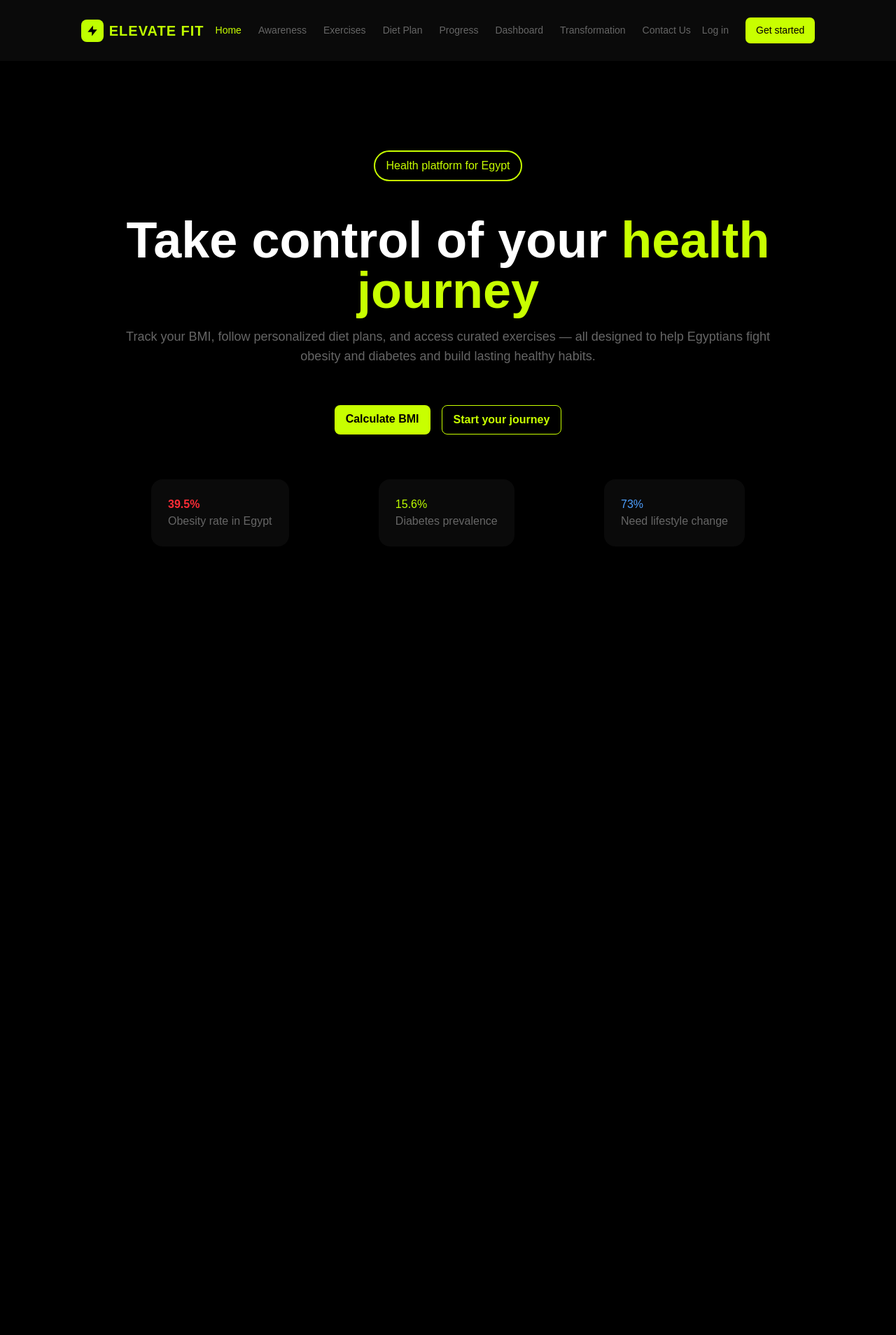
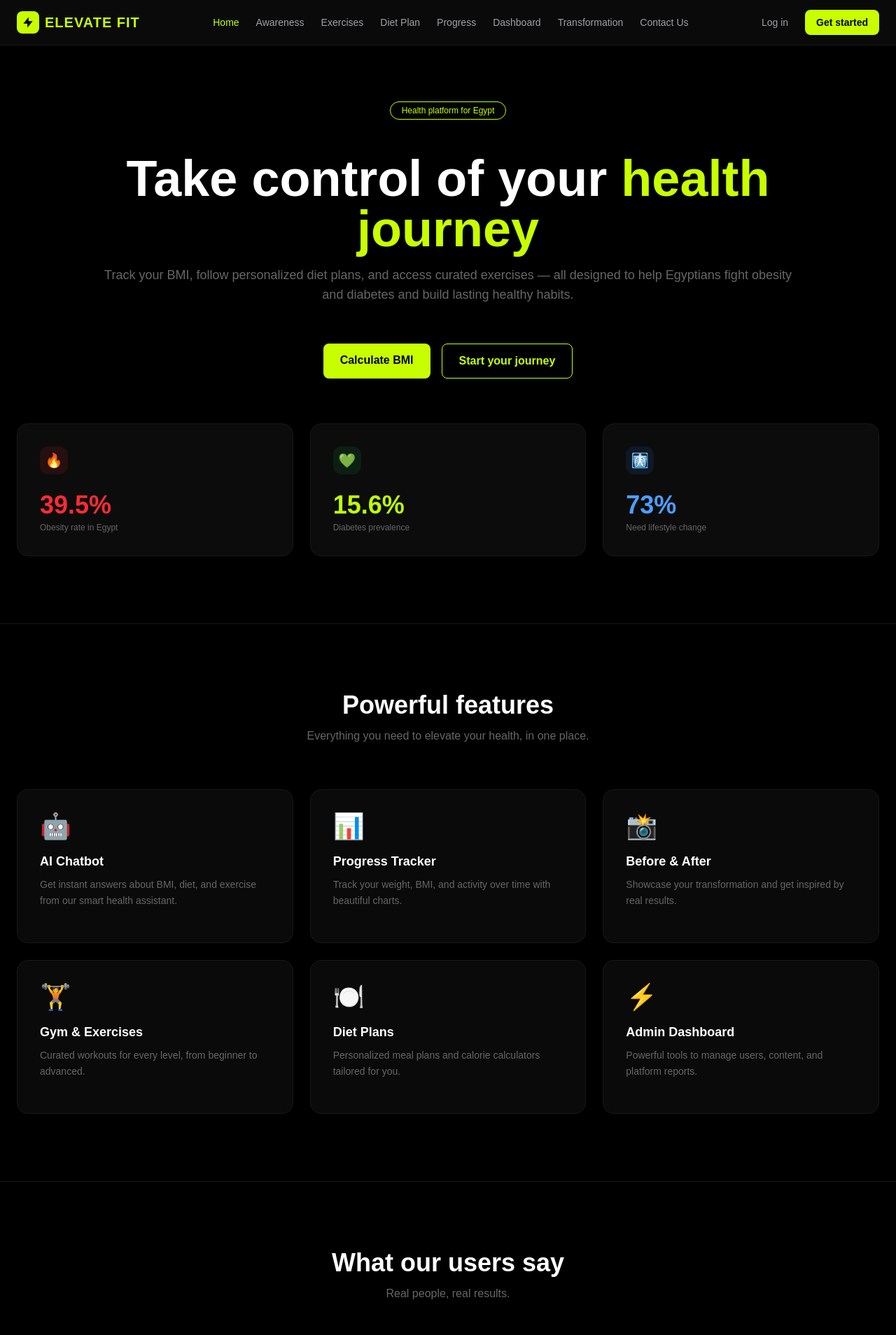
Before and after one commit to nhahub/NHA-4-205, a React (Vite) app: page / in a window 1280 px wide. Shown: the top 1908 px of the page at 70% size. Before the commit the page ends 1477 px from the top, so only its background shows below. Built offline with nearby package versions, Linux system fonts and the light colour scheme.

Commit message:
Fix: configure Tailwind v4 and update Navbar design

```diff
--- a/src/components/Navbar.jsx
+++ b/src/components/Navbar.jsx
@@ -3,39 +3,42 @@ import { NavLink } from 'react-router-dom'
 
 const Navbar = () => {
   return (
-    <>
-    <nav>
+    <nav className="sticky top-0 z-50 bg-[#0a0a0a] border-b border-zinc-900 w-full">
+      <div className="max-w-7xl mx-auto px-6 h-16 flex items-center justify-between">
+
 
         <div className="flex items-center gap-2 font-black text-xl tracking-wider select-none">
-        <div className="bg-[#bfff00] text-black p-1.5 rounded-lg flex items-center justify-center">
+          <div className="bg-[#c8ff00] text-black p-1.5 rounded-lg flex items-center justify-center">
             <svg className="w-5 h-5" fill="currentColor" viewBox="0 0 24 24">
               <path d="M13 10V3L4 14h7v7l9-11h-7z" />
             </svg>
           </div>
-        <span className="text-[#bfff00]">ELEVATE FIT</span>
-      </div >
-
-
-      <div className="flex items-center gap-6 text-[14px]">
-      <NavLink to="/">Home</NavLink>
-      <NavLink to="/awareness">Awareness</NavLink>
-      <NavLink to="/exercises">Exercises</NavLink>
-      <NavLink to="/diet">Diet Plan</NavLink>
-      <NavLink to="/progress">Progress</NavLink>
-      <NavLink to="/dashboard">Dashboard</NavLink>
-      <NavLink to="/transformation">Transformation</NavLink>
-      <NavLink to="/contact">Contact Us</NavLink>
+          <span className="text-[#c8ff00]">ELEVATE FIT</span>
         </div>
 
 
-      <div className="flex items-center gap-6 text-[14px]">
-      <NavLink to="/login">Log in</NavLink>
-      <div className="getstarted">
-      <NavLink to="/register">Get started</NavLink>
+
+        <div className="flex items-center gap-6 text-sm">
+          <NavLink to="/" className="text-zinc-400 hover:text-white transition duration-200 [&.active]:text-[#c8ff00] [&.active]:font-medium">Home</NavLink>
+          <NavLink to="/awareness" className="text-zinc-400 hover:text-white transition duration-200 [&.active]:text-[#c8ff00] [&.active]:font-medium">Awareness</NavLink>
+          <NavLink to="/exercises" className="text-zinc-400 hover:text-white transition duration-200 [&.active]:text-[#c8ff00] [&.active]:font-medium">Exercises</NavLink>
+          <NavLink to="/diet" className="text-zinc-400 hover:text-white transition duration-200 [&.active]:text-[#c8ff00] [&.active]:font-medium">Diet Plan</NavLink>
+          <NavLink to="/progress" className="text-zinc-400 hover:text-white transition duration-200 [&.active]:text-[#c8ff00] [&.active]:font-medium">Progress</NavLink>
+          <NavLink to="/dashboard" className="text-zinc-400 hover:text-white transition duration-200 [&.active]:text-[#c8ff00] [&.active]:font-medium">Dashboard</NavLink>
+          <NavLink to="/transformation" className="text-zinc-400 hover:text-white transition duration-200 [&.active]:text-[#c8ff00] [&.active]:font-medium">Transformation</NavLink>
+          <NavLink to="/contact" className="text-zinc-400 hover:text-white transition duration-200 [&.active]:text-[#c8ff00] [&.active]:font-medium">Contact Us</NavLink>
         </div>
+
+
+        <div className="flex items-center gap-6 text-sm">
+          <NavLink to="/login" className="text-zinc-400 hover:text-white">Log in</NavLink>
+          <NavLink to="/register" className="bg-[#c8ff00] text-black font-bold px-4 py-2 rounded-lg hover:bg-[#a8d000] transition duration-300">
+            Get started
+          </NavLink>
+        </div>
+
       </div>
     </nav>
-    </>
   )
 }
 
--- a/src/index.css
+++ b/src/index.css
@@ -1,42 +1,9 @@
+
 @import "tailwindcss";
-
-.active {
-  color: var(--accent);
-  font-weight: 500;
-  color: #c8ff00;
-}
-nav {
-  position: sticky;
-  top: 0;
-  a{
-    text-decoration: none;
-    color:#666;
-  }
-  display: flex;
-  justify-content: center;
-  gap: 16px;
-  margin-bottom: 32px;
-  padding: 25px;
-  @media (max-width: 1024px) {
-    gap: 8px;
-    margin-bottom: 20px;
-  }
-  background-color: #0a0a0a;
-}
-
-body {
-  background-color: #000000;
-
-  font-family: Arial, sans-serif;
+html, body {
+  background-color: #000000 !important;
+  color: #ffffff;
   margin: 0;
   padding: 0;
+  font-family: Arial, sans-serif;
 }
-.getstarted{
-  a{
-    color: #000000;
-  }
-  border:  solid #c8ff00;
-  background-color: #c8ff00;
-  border-radius: 7px;
-  padding: 5px 12px;
-}
--- a/src/pages/Home.jsx
+++ b/src/pages/Home.jsx
@@ -1,146 +1,170 @@
 import React from 'react'
+
+const FeatureData = [
+  {
+    id: 1,
+    icon: "🤖",
+    title: "AI Chatbot",
+    description: "Get instant answers about BMI, diet, and exercise from our smart health assistant."
+  },
+  {
+    id: 2,
+    icon: "📊",
+    title: "Progress Tracker",
+    description: "Track your weight, BMI, and activity over time with beautiful charts."
+  },
+  {
+    id: 3,
+    icon: "📸",
+    title: "Before & After",
+    description: "Showcase your transformation and get inspired by real results."
+  },
+  {
+    id: 4,
+    icon: "🏋️",
+    title: "Gym & Exercises",
+    description: "Curated workouts for every level, from beginner to advanced."
+  },
+  {
+    id: 5,
+    icon: "🍽️",
+    title: "Diet Plans",
+    description: "Personalized meal plans and calorie calculators tailored for you."
+  },
+  {
+    id: 6,
+    icon: "⚡",
+    title: "Admin Dashboard",
+    description: "Powerful tools to manage users, content, and platform reports."
+  }
+]
+const testimonialsData = [
+  { id: 1, initial: "AH",
+      name: "Ahmed Hassan",
+      review: '"Elevate Fit helped me lose 12kg in 4 months. The BMI tracker kept me accountable every single day."'
+  },
+
+  { id: 2, initial: "MS",
+      name: "Mona Salah",
+      review: '"The diet plans are realistic and made for Egyptian food. I finally got my blood sugar under control."'
+  },
+
+  { id: 3, initial: "KA",
+    name: "Karim Adel",
+    review: '"The AI chatbot answers all my questions instantly. Best fitness platform I have ever used."'
+  },
+];
 
 const Home = () => {
   return (
     <>
     {/* Hero section*/}
-    <div className="flex flex-col items-center text-center px-6 pt-24 pb-16 max-w-5xl mx-auto">
-    <span className="text-[#c8ff00] border-[#c8ff00] border-2 px-4 py-2 rounded-full">Health platform for Egypt</span>
+    <div className="flex flex-col items-center text-center px-2 pt-20 pb-16 max-w-5xl mx-auto">
+    <span className="text-[#c8ff00] border-[#c8ff00] border-1 px-4 py-1 rounded-full  text-xs">Health platform for Egypt</span>
 
     <div className=" my-4 mt-8 py-4">
     <h1 className="text-white text-5xl md:text-7xl font-bold">Take control of your <span className="text-[#c8ff00]">health journey</span></h1>
     <p className="text-[#666] text-base md:text-lg mt-4 ">Track your BMI, follow personalized diet plans, and access curated exercises — all designed to help Egyptians fight obesity and diabetes and build lasting healthy habits.</p>
     </div>
 
-    <div className="flex gap-4 mt-6">
-    <a href="/awareness" className="bg-[#c8ff00] text-black px-4 py-2 rounded-lg font-bold ">Calculate BMI</a>
-    <a href="/login" className="border border-[#c8ff00] text-[#c8ff00] px-4 py-2 rounded-lg font-bold hover:bg-[#c8ff00] hover:text-black">Start your journey</a>
+    <div className="flex gap-4 mt-6 ">
+    <a href="/awareness" className="bg-[#c8ff00] text-black px-6 py-3 rounded-lg font-bold ">Calculate BMI</a>
+    <a href="/login" className="border border-[#c8ff00] text-[#c8ff00] px-6 py-3 rounded-lg font-bold hover:bg-[#c8ff00] hover:text-black">Start your journey</a>
     </div>
 
     </div>
 
 {/*  section 1 */}
 
-    <div className="flex felx-col max-w-4xl mx-auto px-6 pb-24 mx-auto gap-6 md:flex-row md:justify-between ">
-      {/*card 1 */}
-      <div className="bg-[#0a0a0a] p-6 rounded-2xl">
-        <div className=""></div>
-        <div className="text-red-500 font-bold">39.5%</div>
-        <div className="text-[#666]">Obesity rate in Egypt</div>
+<div className="max-w-7xl mx-auto px-6 pb-24">
+  <div className="grid grid-cols-1 md:grid-cols-3 gap-6 w-full">
+
+    {/* card 1 */}
+
+    <div className="bg-[#0c0c0c] border border-zinc-900 p-8 rounded-2xl w-full flex flex-col justify-between min-h-[190px]">
+      <div className="bg-red-500/10 text-red-500 w-10 h-10 rounded-xl flex items-center justify-center text-xl">🔥</div>
+      <div className="mt-4">
+        <div className="text-red-500 font-black text-4xl mb-1">39.5%</div>
+        <div className="text-[#666] text-xs font-medium">Obesity rate in Egypt</div>
       </div>
-      {/*card 2 */}
-      <div className="bg-[#0a0a0a] p-6 rounded-2xl">
-        <div className=""></div>
-        <div className="text-[#bfff00]">15.6%</div>
-        <div className="text-[#666]">Diabetes prevalence</div>
+    </div>
+
+    {/* card 2 */}
+    <div className="bg-[#0c0c0c] border border-zinc-900 p-8 rounded-2xl w-full flex flex-col justify-between min-h-[190px]">
+      <div className="bg-green-500/10 text-green-500 w-10 h-10 rounded-xl flex items-center justify-center text-xl">💚</div>
+      <div className="mt-4">
+        <div className="text-[#bfff00] font-black text-4xl mb-1">15.6%</div>
+        <div className="text-[#666] text-xs font-medium">Diabetes prevalence</div>
       </div>
-      {/*card 3 */}
-      <div className="bg-[#0a0a0a] p-6 rounded-2xl">
-        <div className=""></div>
-        <div className="text-[#4d9fff]">73%</div>
-        <div className="text-[#666]">Need lifestyle change</div>
+    </div>
+
+    {/* card 3 */}
+    <div className="bg-[#0c0c0c] border border-zinc-900 p-8 rounded-2xl w-full flex flex-col justify-between min-h-[190px]">
+      <div className="bg-blue-500/10 text-blue-500 w-10 h-10 rounded-xl flex items-center justify-center text-xl">🩻</div>
+      <div className="mt-4">
+        <div className="text-[#4d9fff] font-black text-4xl mb-1">73%</div>
+        <div className="text-[#666] text-xs font-medium">Need lifestyle change</div>
       </div>
+    </div>
 
-      </div>
+  </div>
+</div>
 
       {/*  section 2 */}
 
-      <div className="featureSection">
+<div className="max-w-7xl mx-auto px-6 py-24 border-t border-zinc-900">
+
+  <div className="items-center text-center mb-16">
+    <h2 className="text-white text-2xl md:text-3xl lg:text-4xl font-bold mb-3">Powerful features</h2>
+    <p className="text-[#666]">Everything you need to elevate your health, in one place.</p>
+  </div>
+
+  <div className="grid grid-cols-1 md:grid-cols-2 lg:grid-cols-3 gap-6 w-full">
+    {FeatureData.map((feature) => (
+
+      <div key={feature.id} className="bg-[#0a0a0a] p-8 rounded-2xl border border-zinc-900 hover:border-[#c8ff00] transition duration-300 flex flex-col justify-between min-h-[220px]">
 
         <div>
-        <h2>Powerful features</h2>
-        <p>Everything you need to elevate your health, in one place.</p>
+          <span className="text-4xl">{feature.icon}</span>
+          <h3 className="text-white font-bold text-lg mt-4">{feature.title}</h3>
+          <p className="text-[#666] text-sm mt-2 leading-relaxed">{feature.description}</p>
         </div>
 
-        {/*card 1 */}
-        <div>
-          <div className="">
-            <span></span>
-            <h3>AI Chatbot</h3>
-            <p>Get instant answers about BMI, diet, and exercise from our smart health assistant.</p>
+      </div>
+    ))}
+  </div>
+
+</div>
+      {/*  section 3*/}
+
+        <div className="max-w-7xl mx-auto px-6 py-24 border-t border-zinc-900">
+          <div className="text-center mb-12">
+            <h2 className="text-white text-2xl md:text-3xl lg:text-4xl font-bold mb-3">What our users say</h2>
+            <p className="text-[#666]">Real people, real results.</p>
+          </div>
+            <div className="grid grid-cols-1 md:grid-cols-2 lg:grid-cols-3 gap-6 w-full">
+              {testimonialsData.map((testimonial) => (
+                <div key={testimonial.id} className="bg-[#0a0a0a] p-8 rounded-2xl border border-zinc-900 hover:border-[#c8ff00] transition duration-300 flex flex-col justify-between min-h-[220px]">
+                  <div className="flex items-center gap-4 mb-4">
+                    <div className="bg-[#c8ff00] text-black w-10 h-10 rounded-full flex items-center justify-center font-bold">{testimonial.initial}</div>
+                    <h3 className="text-white font-bold text-lg">{testimonial.name}</h3>
+                  </div>
+                  <p className="text-[#666] text-sm leading-relaxed">{testimonial.review}</p>
+                </div>
+              ))}
+            </div>
           </div>
 
-          {/*card 2 */}
-          <div className="">
-            <span></span>
-            <h3>Progress Tracker</h3>
-            <p>Track your weight, BMI, and activity over time with beautiful charts.</p>
+      {/*  section 4 */}
+
+        <div className="max-w-7xl mx-auto px-6 pb-24 border-t border-zinc-900 pt-24">
+          <div className="bg-[#0a0a0a] border border-zinc-900 rounded-2xl p-12 md:p-16 w-full flex flex-col items-center text-center">
+            <h2 className="text-white text-3xl md:text-4xl lg:text-5xl font-bold mb-4">Ready to transform your life?</h2>
+            <p className="text-[#666] mb-8 max-w-2xl text-base md:text-lg leading-relaxed">Join thousands of Egyptians taking control of their health today. It's free to start.</p>
+            <a href="/login" className="bg-[#c8ff00] text-black font-bold py-3.5 px-8 rounded-lg hover:bg-[#a8d000] transition duration-300">Get Started free</a>
           </div>
-
-          {/*card 3 */}
-          <div className="">
-            <span></span>
-            <h3>Before & After</h3>
-            <p>Showcase your transformation and get inspired by real results.</p>
-          </div>
-
-          {/*card 4 */}
-          <div className="">
-            <span></span>
-            <h3>Gym & Exercises</h3>
-            <p>Curated workouts for every level, from beginner to advanced.</p>
-          </div>
-
-          {/*card 5 */}
-          <div className="">
-            <span></span>
-            <h3>Diet Plans</h3>
-            <p>Personalized meal plans and calorie calculators tailored for you.</p>
-          </div>
-
-          {/*card 6 */}
-          <div className="">
-            <span></span>
-            <h3>Admin Dashboard</h3>
-            <p>Powerful tools to manage users, content, and platform reports.</p>
-          </div>
-
         </div>
 
-        </div>
-
-      {/*  section 3*/}
-
-        <div className="userSay">
-
-          <div className="">
-            <h2>What our users say</h2>
-            <p>Real people, real results.</p>
-          </div>
-
-          <div className="">
-            {/*card 1 */}
-            <div className="">
-              <span></span>
-              <p>Ahmed Hassan</p>
-              <p>"Elevate Fit helped me lose 12kg in 4 months. The BMI tracker kept me accountable every single day."</p>
-            </div>
-            {/*card 2 */}
-            <div className="">
-              <span></span>
-              <p>Mona Salah</p>
-              <p>"The diet plans are realistic and made for Egyptian food. I finally got my blood sugar under control."</p>
-            </div>
-            {/*card 3 */}
-            <div className="">
-              <span></span>
-              <p>Karim Adel</p>
-              <p>"The AI chatbot answers all my questions instantly. Best fitness platform I have ever used."</p>
-            </div>
-
-          </div>
-
-          </div>
-      {/*  section 4 */}
-
-          <div className="readyToTransform">
-            <div className="">
-              <h2>Ready to transform your life?</h2>
-              <p>Join thousands of Egyptians taking control of their health today. It's free to start.</p>
-              <a href="/login" className="">Get Started free</a>
-            </div>
-
-            </div>
     </>
   )
 }
```
Lines whose indentation alone changed are shown as unchanged.
